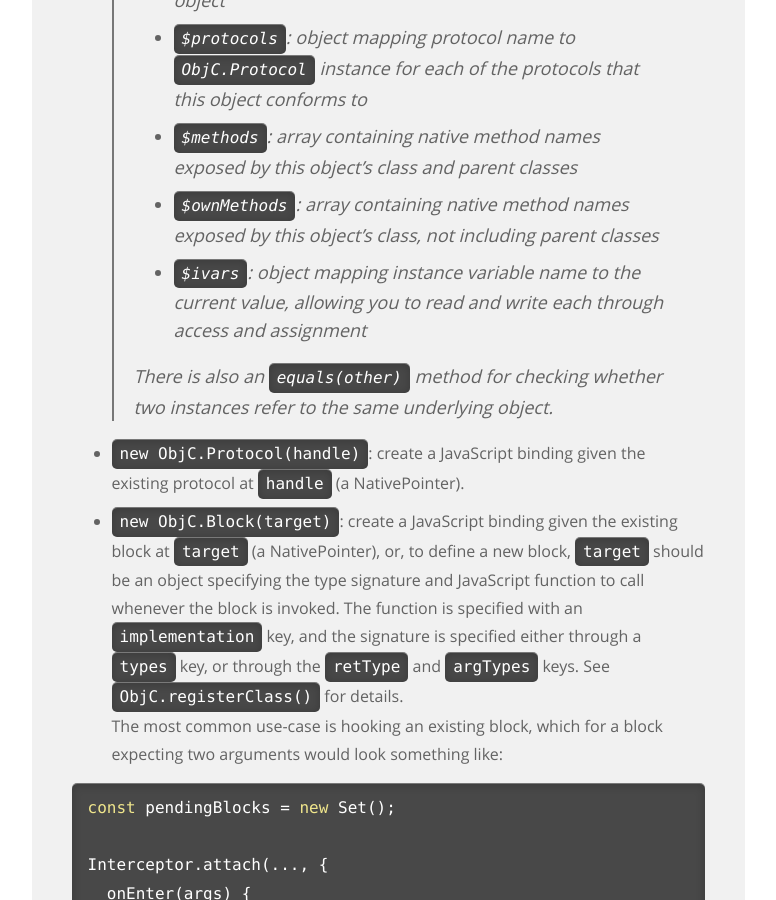
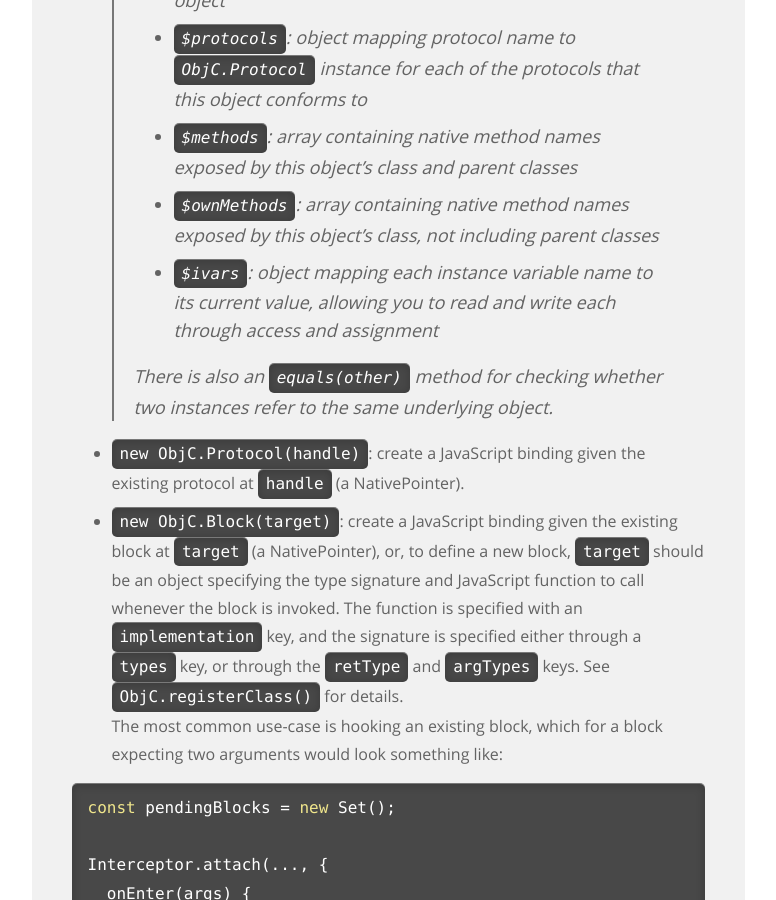
Before and after one commit to frida/frida-website, a Jekyll site: the page built from _docs/javascript-api.md, in a window 1280 px wide and 900 px high, scrolled down 28974 px. Shown: the whole window, without its empty margins (364-1140 px from the left). Built offline with Jekyll 4.4.1, drawn with Linux system fonts in a browser that asks for light colours.

Commit message:
Improve wording

```diff
--- a/_docs/javascript-api.md
+++ b/_docs/javascript-api.md
@@ -1193,8 +1193,8 @@ var sound = new ObjC.Object(ptr("0x1234"));
 >       class and parent classes
 >   -   `$ownMethods`: array containing native method names exposed by this object's
 >       class, not including parent classes
->   -   `$ivars`: object mapping instance variable name to the current value,
->       allowing you to read and write each through access and assignment
+>   -   `$ivars`: object mapping each instance variable name to its current
+>       value, allowing you to read and write each through access and assignment
 >
 >   There is also an `equals(other)` method for checking whether two instances
 >   refer to the same underlying object.
```
